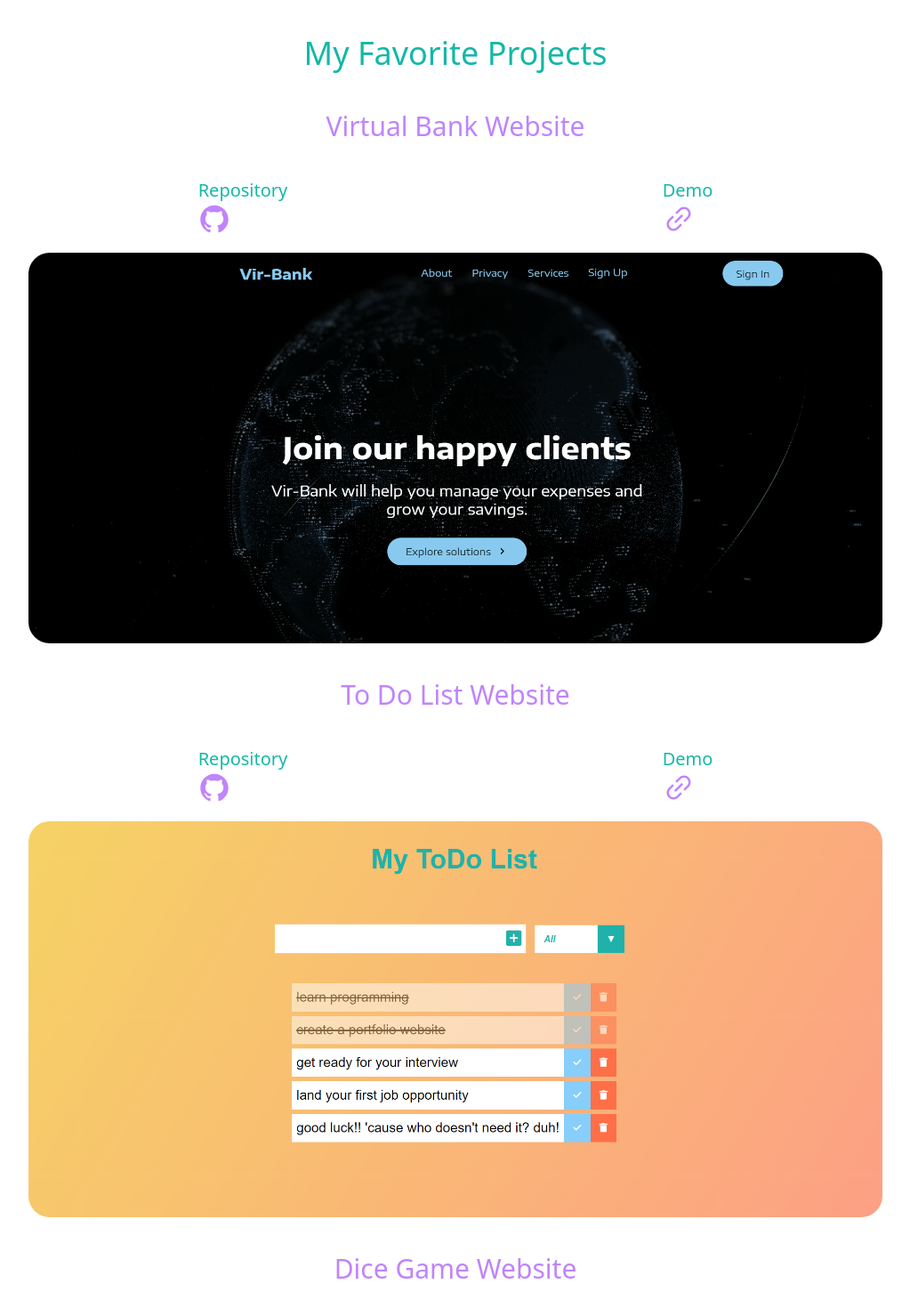
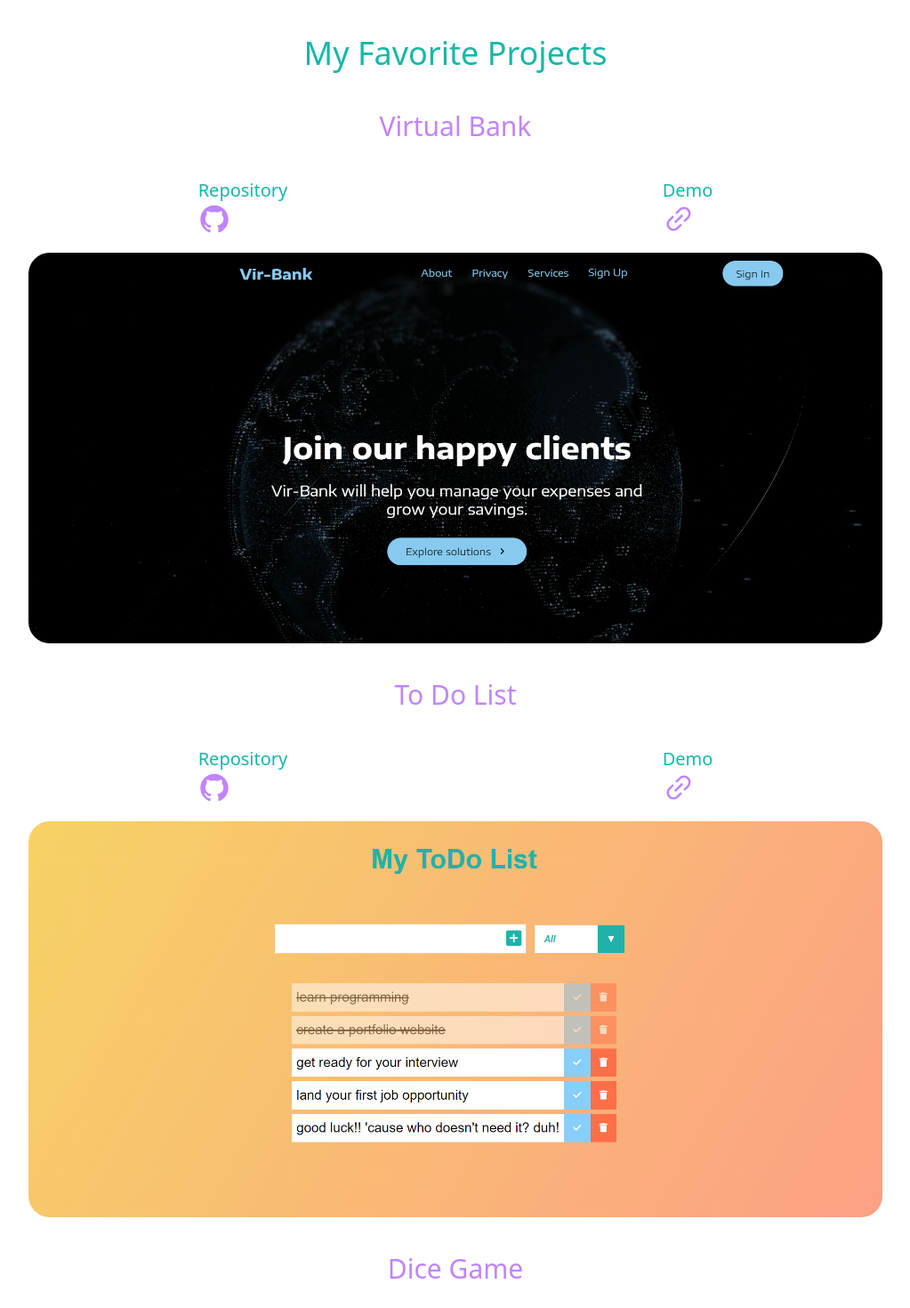
Before and after one commit to fidashn/fida-shnakher-portfolio, a Next.js app: page / in a window 1280 px wide. Shown: the part 1220-2690 px from the top of the page at 89% size, without its empty margins (128-1151 px from the left). Built offline with nearby package versions, Linux system fonts and the light colour scheme.

Commit message:
editted the names

```diff
--- a/pages/index.tsx
+++ b/pages/index.tsx
@@ -76,26 +76,26 @@ export default function Home() {
               <div className='mt-10 lg:flex-col justify-center gap-10'>
 
                 <div className='basis-1/3 flex-1 '>
-                  <h3 className='text-3xl flex justify-center items-center m-10 text-purple-400 max-sm:text-2xl'>Virtual Bank Website</h3>
+                  <h3 className='text-3xl flex justify-center items-center m-10 text-purple-400 max-sm:text-2xl'>Virtual Bank </h3>
                   <div className='flex justify-around items-center gap-10 align-bottom mb-5'>
                   <a className='text-4xl text-purple-400' href="https://github.com/fidashn/virtual-bank" target="_"><p className='text-xl text-teal-500 '>Repository</p> <AiFillGithub/></a>
                 <a href="https://vir-bank-fi.netlify.app/" target="_"><p className='text-xl text-teal-500 flex justify-center'>Demo</p><AiOutlineLink className=' text-4xl  text-purple-400  flex justify-center items-center'/></a></div>
                 <Image alt='' className='rounded-3xl object-cover' layout='responsive' src={bank}/></div>
 
                 <div className='basis-1/3 flex-1 '>
-                <h3 className='text-3xl flex justify-center m-10 text-purple-400 max-sm:text-2xl'>To Do List Website</h3>
+                <h3 className='text-3xl flex justify-center m-10 text-purple-400 max-sm:text-2xl'>To Do List</h3>
                   <div className='flex justify-around gap-10 align-bottom mb-5'><a className='text-4xl text-purple-400' href="https://github.com/fidashn/to-do-list" target="_"><p className='text-xl text-teal-500'>Repository</p><AiFillGithub/></a>
                 <a href="https://todosli.netlify.app/" target="_"><p className='text-xl text-teal-500'>Demo</p><AiOutlineLink className='text-4xl text-purple-400'/></a></div>
                 <Image alt='' className='rounded-3xl object-cover' layout='responsive' src={todo}/></div>
 
                 <div className='basis-1/3 flex-1 '>
-                <h3 className='text-3xl flex justify-center m-10 text-purple-400 max-sm:text-2xl'>Dice Game Website</h3>
+                <h3 className='text-3xl flex justify-center m-10 text-purple-400 max-sm:text-2xl'>Dice Game </h3>
                   <div className='flex justify-around gap-10 align-bottom mb-5'><a className='text-4xl text-purple-400' href="https://github.com/fidashn/dice-game1" target="_"><p className='text-xl text-teal-500'>Repository</p><AiFillGithub/></a>
                 <a href="https://dice-game-f.netlify.app/" target="_"><p className='text-xl text-teal-500'>Demo</p><AiOutlineLink className='text-4xl text-purple-400'/></a></div>
                 <Image alt='' className='rounded-3xl object-cover' layout='responsive' src={dice}/></div>
 
                 <div className='basis-1/3 flex-1 '>
-                <h3 className='text-3xl flex justify-center m-10 text-purple-400 max-sm:text-2xl'>Hotel Website</h3>
+                <h3 className='text-3xl flex justify-center m-10 text-purple-400 max-sm:text-2xl'>Hotel </h3>
                   <div className='flex justify-around gap-10 align-bottom mb-5'><a className='text-4xl text-purple-400' href="https://github.com/fidashn/HOTEL_WEBSITE" target="_"><p className='text-xl text-teal-500'>Repository</p><AiFillGithub/></a>
                 <a href="https://btm-hotel.netlify.app/" target="_"><p className='text-xl text-teal-500'>Demo</p><AiOutlineLink className='text-4xl text-purple-400'/></a></div>
                 <Image alt='' className='rounded-3xl object-cover' layout='responsive' src={hotel}/></div>
```
